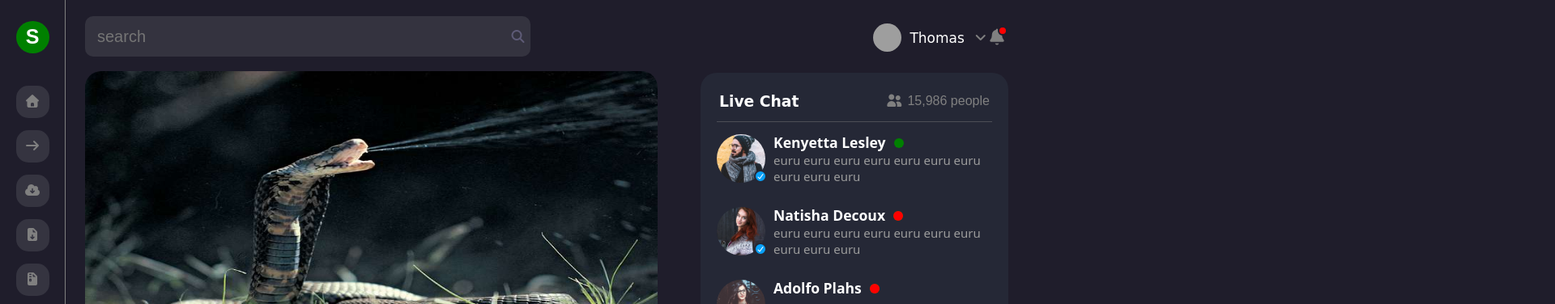
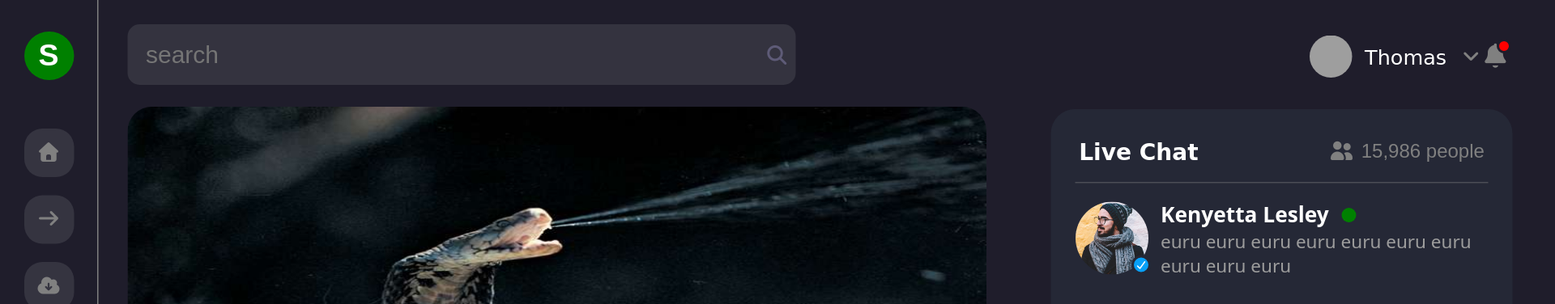
Before and after one commit to raakstmeer/like_youtube, a plain HTML site: page index.html in a window 1280 px wide. Shown: the top 376 px of the page at 81% size, 1920 px wide, since content can reach past the window. Drawn offline with Linux system fonts and the light colour scheme; grey boxes are pictures that could not be loaded.

Commit message:
Update index.html

```diff
--- a/index.html
+++ b/index.html
@@ -21,6 +21,8 @@ body{
     background-size: cover;
     background-position: center center;*/
     background-color: #1F1D2B;
+	transform: scale(1.5);
+transform-origin: left top;
 }
 section#Side_Menu {
     width: 80px;
```
